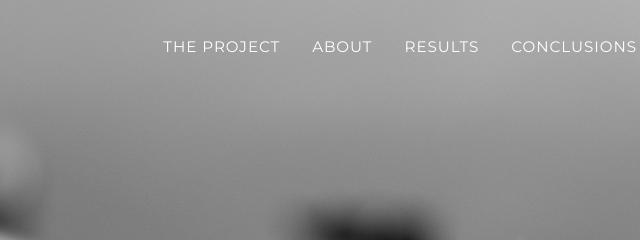
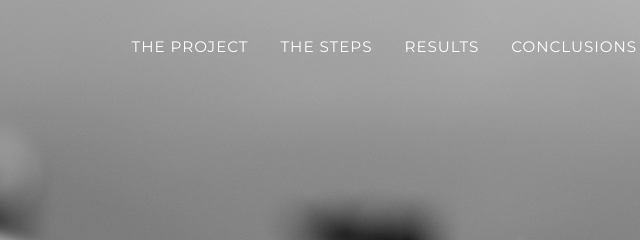
Before and after one commit to AleRosae/FromRaw2Linked, a plain HTML site: page index.html in a window 1280 px wide. Shown: the top 240 px of the page, 409-1049 px from the left. Drawn offline with nearby package versions, Linux system fonts and the light colour scheme.

Commit message:
Update index.html

```diff
--- a/index.html
+++ b/index.html
@@ -28,7 +28,7 @@
                 <div class="collapse navbar-collapse" id="navbarResponsive">
                     <ul class="navbar-nav text-uppercase ms-auto py-4 py-lg-0">
                         <li class="nav-item"><a class="nav-link" href="#project">The project</a></li>
-                        <li class="nav-item"><a class="nav-link" href="#about">About</a></li>
+                        <li class="nav-item"><a class="nav-link" href="#about">The steps</a></li>
                         <li class="nav-item"><a class="nav-link" href="#portfolio">Results</a></li>
                         <li class="nav-item"><a class="nav-link" href="#conclusions">Conclusions</a></li>
                         <li class="nav-item"><a class="nav-link" href="#team">The author</a></li>
```
